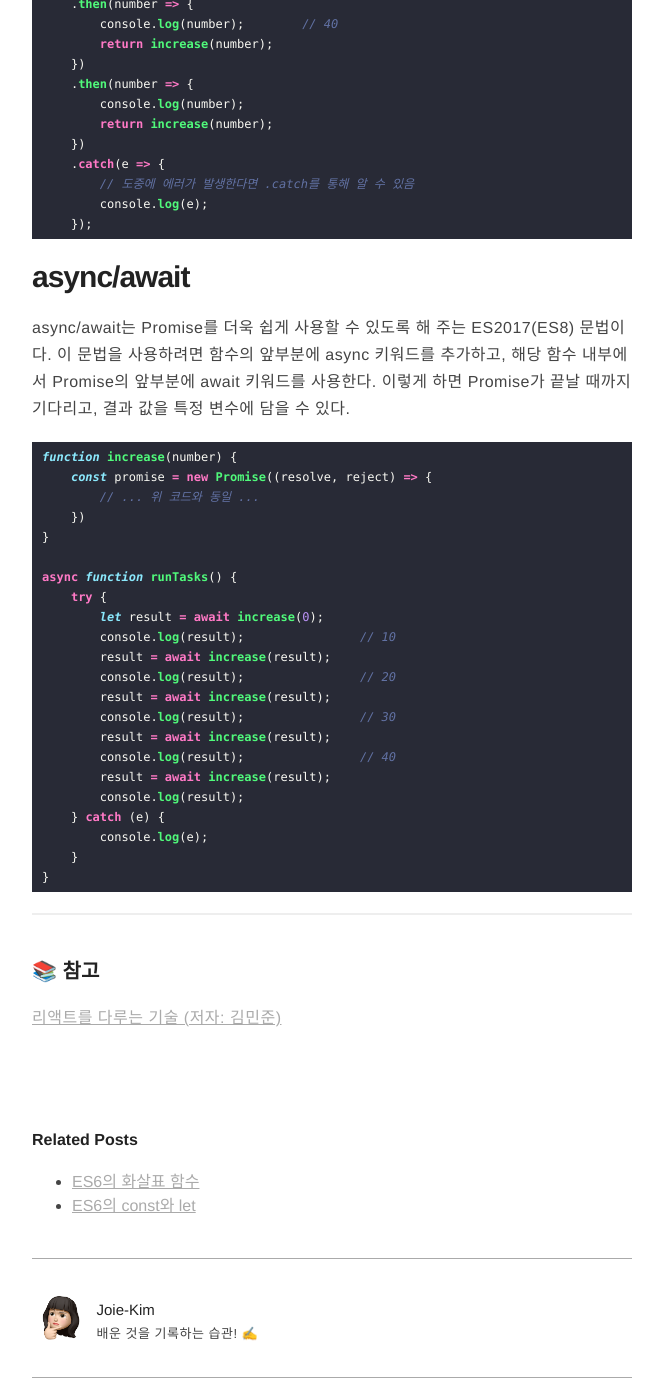
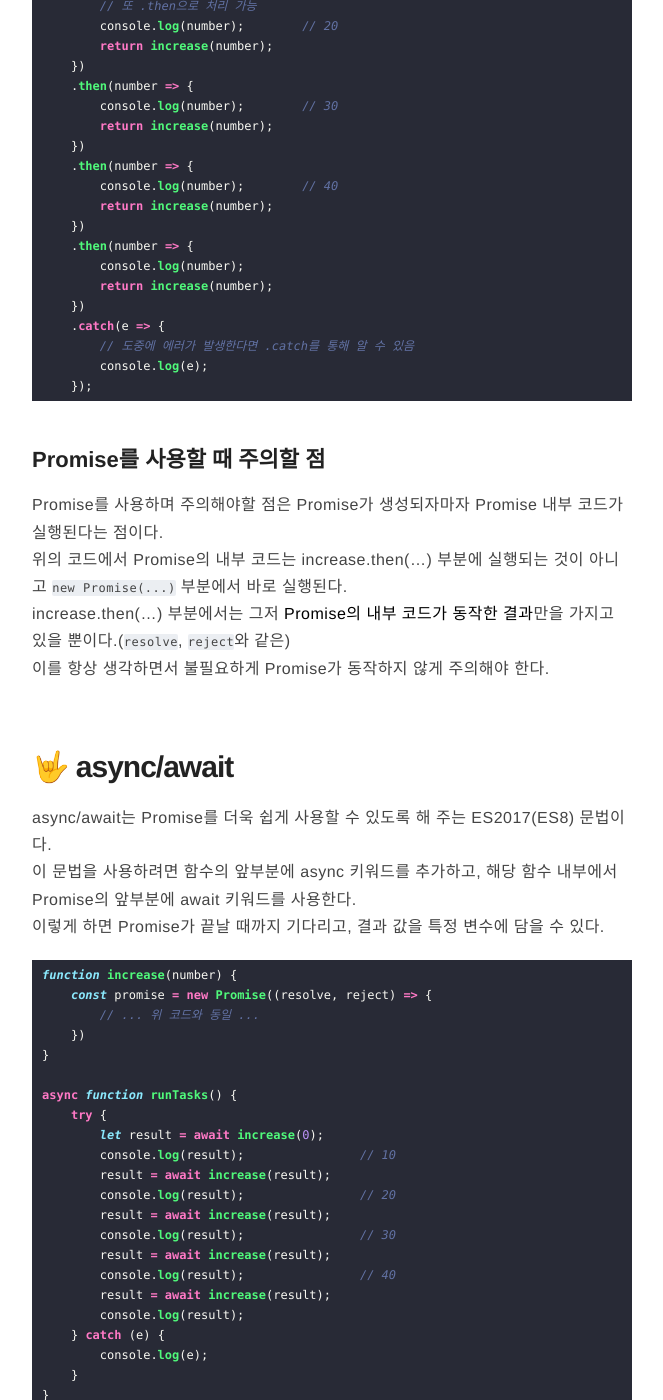
Before and after one commit to Joie-Kim/Joie-Kim.github.io, a Jekyll site: the page built from _posts/2021-01-02-Callback-Promise-Async-await.markdown, in a window 1280 px wide and 1400 px high, scrolled down 3475 px. Shown: the whole window, without its empty margins (308-971 px from the left). Built offline with Jekyll 4.4.1, drawn with Linux system fonts in a browser that asks for light colours; comment, search, counter and statistics services are not loaded; some of the changed text lies outside the part shown.

Commit message:
[Update] post  내용 수정
- 단락 수정
- 필요한 부분 추가
- 문장 매끄럽게 수정

````diff
--- a/_posts/2021-01-02-Callback-Promise-Async-await.markdown
+++ b/_posts/2021-01-02-Callback-Promise-Async-await.markdown
@@ -12,17 +12,22 @@
 ---
 
 JavaScript를 사용 하면서 꼭꼭꼭! 알아야 하고, 잘 사용해야 하는 게 있다.<br>
-바로 **비동기 작업**에 대한 이해와 그를 바탕으로 **콜백 함수 잘 사용하기**이다. (aka. 콜백 지옥에 빠지지 않기.....🤦🏻‍♀️)<br>
+바로 **비동기 작업**에 대한 이해와 그를 바탕으로 **콜백 함수 잘 사용하기**이다.<br>
+(aka. 콜백 지옥에 빠지지 않기.....🤦🏻‍♀️)<br>
 
 사실 예전에 프로젝트를 하면서 한 번 공부 했었는데, 잘 이해 되지 않았었다..<br>
 이번에 ReactJS 책에 해당 내용이 나와있어 이해한 부분을 정리 해두려 한다..!<br>
-책에 나와있지 않은 내용은 친구의 도움으로 이해 할 수 있었다. ([이 친구의 블로그](https://velog.io/@seung3837/JavaScript-Callback-%EC%A7%80%EC%98%A5-%EB%B2%97%EC%96%B4%EB%82%98%EA%B8%B0)에도 해당 내용이 잘 정리가 되어 있다.)
+
+책에 나와있지 않은 내용은 친구의 도움으로 이해 할 수 있었다.<br>
+([내 친구의 블로그](https://velog.io/@seung3837/JavaScript-Callback-%EC%A7%80%EC%98%A5-%EB%B2%97%EC%96%B4%EB%82%98%EA%B8%B0)에도 해당 내용이 잘 정리가 되어 있다.)
 
 ---
 
-# 비동기 작업의 이해
+# 👌 비동기 작업의 이해
 
-웹 애플리케이션을 만들다 보면 처리할 때 시간이 걸리는 작업이 있다. 예를 들어, 웹에서 서버 쪽 데이터가 필요해 서버의 API를 호출 해야 할 때, 네트워크 송수신 과정에서 시간이 걸리기 때문에 응답을 받을 때까지 기다렸다가 전달받은 데이터를 처리 해야 한다.<br>
+웹 애플리케이션을 만들다 보면 처리할 때 시간이 걸리는 작업이 있다.<br>
+예를 들어, 웹에서 서버 쪽 데이터가 필요해 서버의 API를 호출 해야 할 때, 네트워크 송수신 과정에서 시간이 걸리기 때문에 응답을 받을 때까지 기다렸다가 전달받은 데이터를 처리 해야 한다.<br>
+
 이때 만약 작업을 동기적으로 처리한다면 데이터를 요청하고 기다리는 동안 작업이 중지되어 다른 작업들을 할 수 없다.<br>
 하지만 이를 비동기적으로 처리하면 웹이 멈추지 않고, 동시에 여러 가지 요청을 처리하거나 응답을 기다리는 동안 다른 함수를 호출할 수 있다.<br>
 
@@ -32,7 +37,9 @@
 - setTimeout 함수를 사용할 때
 > setTimeout 함수는 특정 작업을 예약할 때 사용한다. (즉, 일정 시간 이후에 동작 하도록 한다.)
 
-# 콜백 함수
+<br>
+
+# 👆 콜백 함수
 아래와 같이 파라미터 값이 주어지면 1초 뒤에 10을 더해서 반환하는 함수가 있다고 가정해 보자.
 ```jsx
 function increase(number, callback) {
@@ -49,7 +56,8 @@
 });
 ```
 
-10, 20, 30, 40과 같은 형태로 여러 번 순차적으로 처리하고 싶다면 콜백 함수를 중첩하여 구현할 수 있다.
+10, 20, 30, 40과 같은 형태로 여러 번 순차적으로 처리하고 싶다면 콜백 함수를 중첩하여 구현할 수 있다.<br>
+하지만 아래처럼 너무 여러 번 중첩될 경우 코드의 가독성이 나빠진다. 이런 형태를 흔히 **콜백 지옥**이라 한다. (지양하는 편이 좋다.)
 ```jsx
 function increase(number, callback) {
     setTimeout(() => {
@@ -76,9 +84,9 @@
 });
 ```
 
-이렇게 콜백 안에 또 콜백을 넣어서 구현을 할 수 있지만, 너무 여러 번 중첩되어 코드의 가독성이 나빠졌다. 이런 형태를 흔히 **콜백 지옥**이라 한다. (지양하는 편이 좋다.)
+<br>
 
-# Promise
+# 🤘 Promise
 Promise는 콜백 지옥을 해결하기 위한 방안으로 ES6에 도입된 기능이다.<br>
 Promise 내부에 코드를 작성해 코드가 정상적으로 작동한다면 `resolve`, 비정상적으로 작동한다면 `reject`를 지정할 수 있다.<br>
 또한, 해당 Promise를 할당 받은 변수에서 `.then()`, `.catch()`, `.finally()` 등으로 결과 값을 처리할 수 있다.
@@ -94,6 +102,8 @@
 - **Promise.prototype.then()** : Promise에서 resolve된 value를 처리한다.
 - **Promise.prototype.catch()** : Promise에서 reject된 error를 처리한다.
 - **Promise.prototype.finally()** : Promise에서 resolve인지 reject인지 상관없이 동작한다
+
+<br>
 
 위에서 콜백으로 구현한 코드를 Promise를 사용해 바꾸면 다음과 같다.
 ```jsx
@@ -140,9 +150,18 @@
         console.log(e);
     });
 ```
+## Promise를 사용할 때 주의할 점
+Promise를 사용하며 주의해야할 점은 Promise가 생성되자마자 Promise 내부 코드가 실행된다는 점이다.<br>
+위의 코드에서 Promise의 내부 코드는 increase.then(...) 부분에 실행되는 것이 아니고 `new Promise(...)` 부분에서 바로 실행된다.<br>
+increase.then(...) 부분에서는 그저 **Promise의 내부 코드가 동작한 결과**만을 가지고 있을 뿐이다.(`resolve`, `reject`와 같은)<br>
+이를 항상 생각하면서 불필요하게 Promise가 동작하지 않게 주의해야 한다.
 
-# async/await
-async/await는 Promise를 더욱 쉽게 사용할 수 있도록 해 주는 ES2017(ES8) 문법이다. 이 문법을 사용하려면 함수의 앞부분에 async 키워드를 추가하고, 해당 함수 내부에서 Promise의 앞부분에 await 키워드를 사용한다. 이렇게 하면 Promise가 끝날 때까지 기다리고, 결과 값을 특정 변수에 담을 수 있다.
+<br>
+
+# 🤟 async/await
+async/await는 Promise를 더욱 쉽게 사용할 수 있도록 해 주는 ES2017(ES8) 문법이다.<br>
+이 문법을 사용하려면 함수의 앞부분에 async 키워드를 추가하고, 해당 함수 내부에서 Promise의 앞부분에 await 키워드를 사용한다.<br>
+이렇게 하면 Promise가 끝날 때까지 기다리고, 결과 값을 특정 변수에 담을 수 있다.
 ```jsx
 function increase(number) {
     const promise = new Promise((resolve, reject) => {
@@ -168,6 +187,8 @@
 }
 ```
 
+<br>
+
 ---
 
 ### 📚 참고
````
